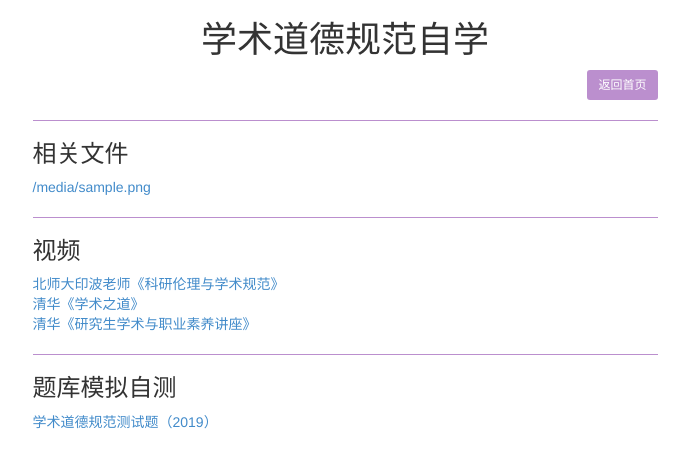
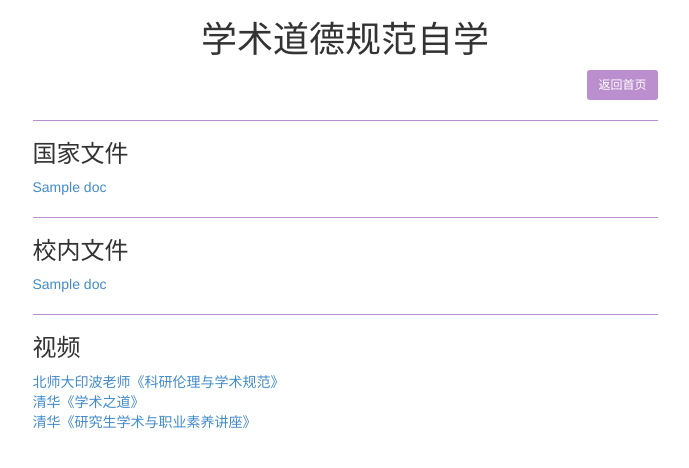
Before and after one commit to daaqing452/AcademicEthicsTest, a Django app: template static/template/show_files.html in a window 1280 px wide. Shown: the top 468 px of the page, without its empty margins (295-984 px from the left). Run offline with Django 3.2, Linux system fonts and the light colour scheme; the template is opened without the code that fills it: most values are stand-ins (such as "Sample title", 1, 10 or a date in 2020); some libraries are stand-ins or nearby versions.

Commit message:
rearrange show_file

```diff
--- a/AcademicEthicsTest/settings.py
+++ b/AcademicEthicsTest/settings.py
@@ -23,7 +23,7 @@ BASE_DIR = os.path.dirname(os.path.dirname(os.path.abspath(__file__)))
 SECRET_KEY = '-c-nb-*0w@%vr@iqp&dg3+m9_k6m5!t2e3$5exhoht3i^mh@z5'
 
 # SECURITY WARNING: don't run with debug turned on in production!
-DEBUG = False
+DEBUG = True
 
 ALLOWED_HOSTS = ['*']
 
--- a/SUser/views.py
+++ b/SUser/views.py
@@ -65,7 +65,8 @@ def show_files(request):
 	if suser is None:
 		return render(request, 'permission_denied.html')
 
-	rdata['files'] = files = os.listdir('media/docs')
+	rdata['docs_n'] = docs_n = os.listdir('media/docs_n')
+	rdata['docs_s'] = docs_s = os.listdir('media/docs_s')
 
 	return render(request, 'show_files.html', rdata)
 
--- a/static/template/index.html
+++ b/static/template/index.html
@@ -10,7 +10,7 @@
     <div class="panel" style="margin: 100px 0px 0px 0px; border-color: #BB8FCE; border-width: 2px">
         <div class="panel-body">
             <div style="text-align: center;">
-                <h1>学术自测</h1>
+                <h1>学术道德规范自学自测网站</h1>
             </div>
 
             {% if login %}
--- a/static/template/show_files.html
+++ b/static/template/show_files.html
@@ -15,9 +15,15 @@
 		<hr style="height: 1px; border: none; background-color: #BB8FCE">
 
 
-<h3>相关文件</h3>
-{% for file in files %}
-<a href='/media/docs/{{ file }}'>{{ file }}</a><br/>
+<h3>国家文件</h3>
+{% for doc in docs_n %}
+<a href='/media/docs_n/{{ doc }}'>{{ doc }}</a><br/>
+{% endfor %}
+
+<hr style="height: 1px; border: none; background-color: #BB8FCE">
+<h3>校内文件</h3>
+{% for doc in docs_s %}
+<a href='/media/docs_s/{{ doc }}'>{{ doc }}</a><br/>
 {% endfor %}
 
 <hr style="height: 1px; border: none; background-color: #BB8FCE">
@@ -28,10 +34,10 @@
 <br/>
 
 
-<hr style="height: 1px; border: none; background-color: #BB8FCE">
+<!---<hr style="height: 1px; border: none; background-color: #BB8FCE">
 <h3>题库模拟自测</h3>
 <a href='/media/preload/学术道德规范测试题（2019）.pdf'>学术道德规范测试题（2019）</a>
-<br/>
+<br/>-->
 
 <link href='{% static 'bootstrap/css/bootstrap.min.css' %}' rel="stylesheet">
 <link href="{% static "kindeditor/themes/default/default.css" %}" rel="stylesheet">
```
Also changed, not shown: 2 other files.
